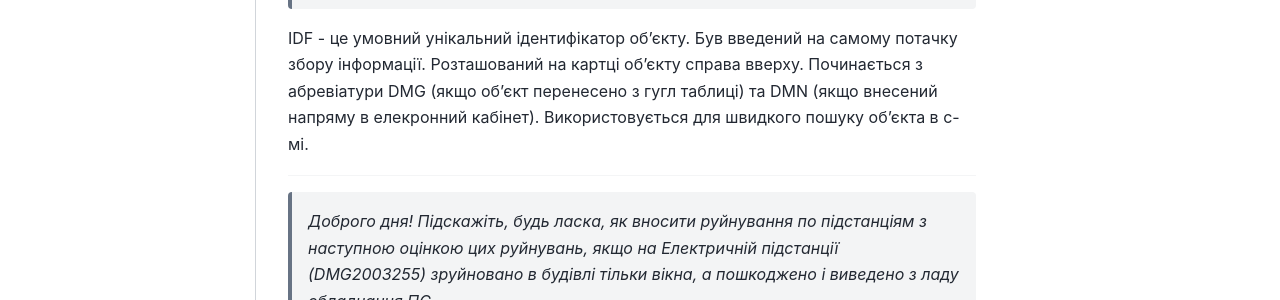
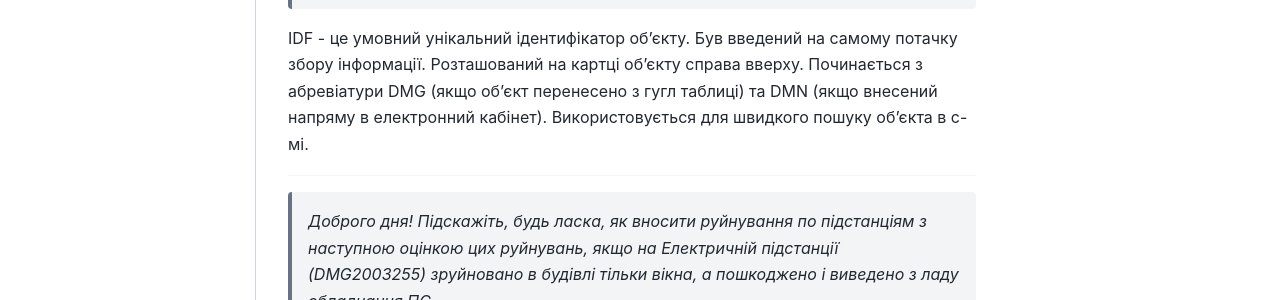
Before and after one commit to hp0404/docs.rebuild, a Sphinx documentation site: the page built from docs/source/index.md, in a window 1280 px wide and 900 px high, scrolled down 17954 px. Shown: the part 232-532 px from the top of the window. Built offline with Sphinx 7.4.7 and the Sphinx Book theme 1.1.4, drawn with Linux system fonts in a browser that asks for light colours; some of the changed text lies outside the part shown.

Commit message:
Updated docs

```diff
--- a/docs/source/index.md
+++ b/docs/source/index.md
@@ -399,7 +399,7 @@
 ---
 > *Доброго дня! Що таке IDF та де його знайти?*
 
-IDF - це умовний унікальний ідентифікатор об'єкту. Був введений на самому потачку збору інформації. Розташований на картці об'єкту справа вверху. Починається з абревіатури DMG (якщо об'єкт перенесено з гугл таблиці) та DMN (якщо внесений напряму в елекронний кабінет).
+IDF - це умовний унікальний ідентифікатор об'єкту. Був введений на самому потачку збору інформації. Розташований на картці об'єкту справа вверху. Починається з абревіатури DMG (якщо об'єкт перенесено з гугл таблиці) та DMN (якщо внесений напряму в електронний кабінет).
 Використовується для швидкого пошуку об'єкта в с-мі.
 
 ---
```
Also changed, not shown: other parts of docs/source/index.md (+1 -1 lines).
